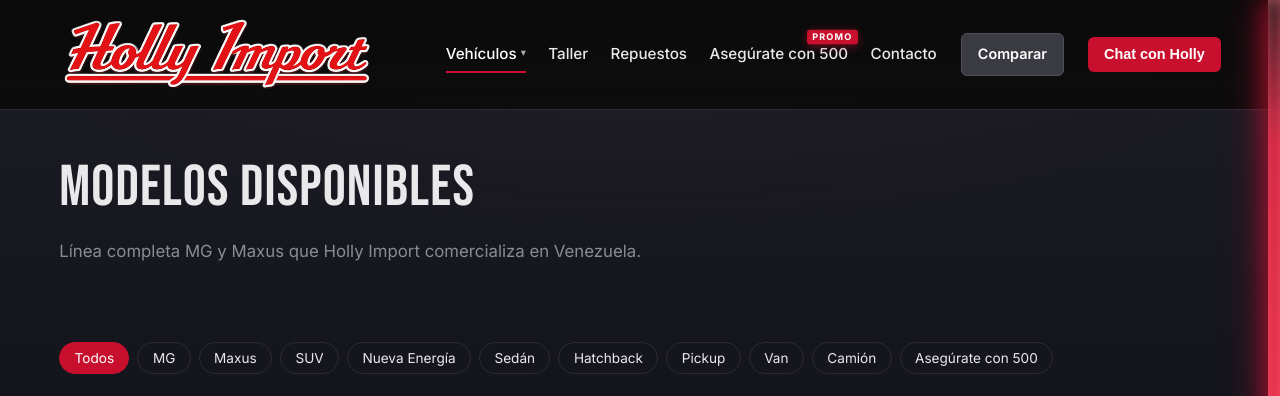
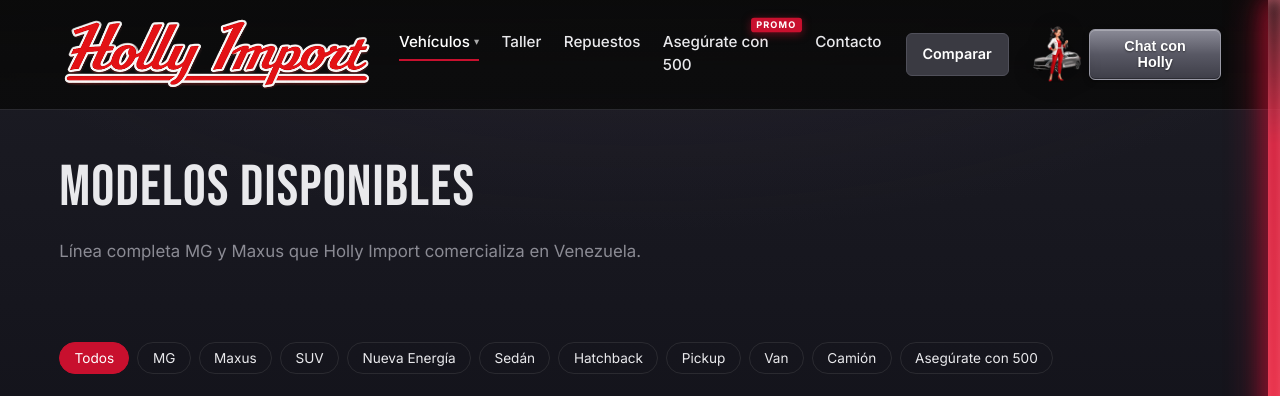
Before and after one commit to lazaruzai-commits/holly-import, a FastAPI app: page /modelos in a window 1280 px wide. Shown: the top 396 px of the page. Run offline with FastAPI, Linux system fonts and the light colour scheme.

Commit message:
Add Holly+car thumbnail next to header chat button; silver metallic chat button
- Process holly_with_car_behind_facing_left source: rembg cut, tight crop,
  resize -> holly-with-car.png (transparent, 205x240)
- New .hh__chat-group wraps the avatar thumbnail and the button so they
  stay together at the right end of the header bar
- Chat button restyled from crimson flat to a metallic silver gradient
  with inset highlight/shadow and text-shadow for legibility; hover keeps
  the gradient and just brightens it, with a crimson border accent

```diff
--- a/static/css/holly.css
+++ b/static/css/holly.css
@@ -142,12 +142,34 @@ p  { margin: 0 0 .8em; }
 @media (max-width: 880px) {
   .hh__cmp-btn { display: none; }
 }
+.hh__chat-group { display: flex; align-items: center; gap: .55rem; }
+.hh__chat-thumb {
+  height: 56px; width: auto; display: block;
+  filter: drop-shadow(0 4px 10px rgba(0,0,0,.4));
+  transition: transform .2s;
+}
+.hh__chat-group:hover .hh__chat-thumb { transform: translateY(-1px); }
+
 .hh__chat-btn {
-  background: var(--c-crimson); color: white; border: 0; padding: .6rem 1rem;
-  border-radius: var(--r-sm); font-weight: 600; cursor: pointer; font-size: .9rem;
-  transition: background .15s;
+  background: linear-gradient(180deg, #8a8a96 0%, #585864 50%, #3e3e48 100%);
+  color: white;
+  border: 1px solid #9a9aa6;
+  padding: .55rem 1rem;
+  border-radius: var(--r-sm);
+  font-weight: 600;
+  cursor: pointer;
+  font-size: .9rem;
+  text-shadow: 0 1px 2px rgba(0,0,0,.5);
+  box-shadow:
+    inset 0 1px 0 rgba(255,255,255,.25),
+    inset 0 -1px 0 rgba(0,0,0,.3),
+    0 2px 6px rgba(0,0,0,.3);
+  transition: filter .15s, border-color .15s;
 }
-.hh__chat-btn:hover { background: var(--c-crimson-2); }
+.hh__chat-btn:hover {
+  filter: brightness(1.12);
+  border-color: var(--c-crimson);
+}
 .hh__menu { display: none; background: transparent; color: white; border: 1px solid var(--c-line); border-radius: var(--r-sm); padding: .35rem .65rem; font-size: 1.5rem; cursor: pointer; }
 
 @media (max-width: 880px) {
--- a/templates/_base.html
+++ b/templates/_base.html
@@ -38,9 +38,14 @@
       <a href="{{ root_path }}/contacto" class="{% if page=='contacto' %}is-active{% endif %}">Contacto</a>
     </nav>
     <a href="{{ root_path }}/comparar" class="hh__cmp-btn{% if page=='comparar' %} is-active{% endif %}">Comparar</a>
-    <button class="hh__chat-btn" id="open-chat" type="button">
-      Chat con Holly
-    </button>
+    <div class="hh__chat-group">
+      <img class="hh__chat-thumb"
+           src="{{ root_path }}/static/img/brand/holly-with-car.png"
+           alt="" loading="lazy" aria-hidden="true">
+      <button class="hh__chat-btn" id="open-chat" type="button">
+        Chat con Holly
+      </button>
+    </div>
     <button class="hh__menu" id="open-menu" type="button" aria-label="Menú">≡</button>
   </div>
 </header>
```
Also changed, not shown: static/img/brand/holly-with-car.png (added).
